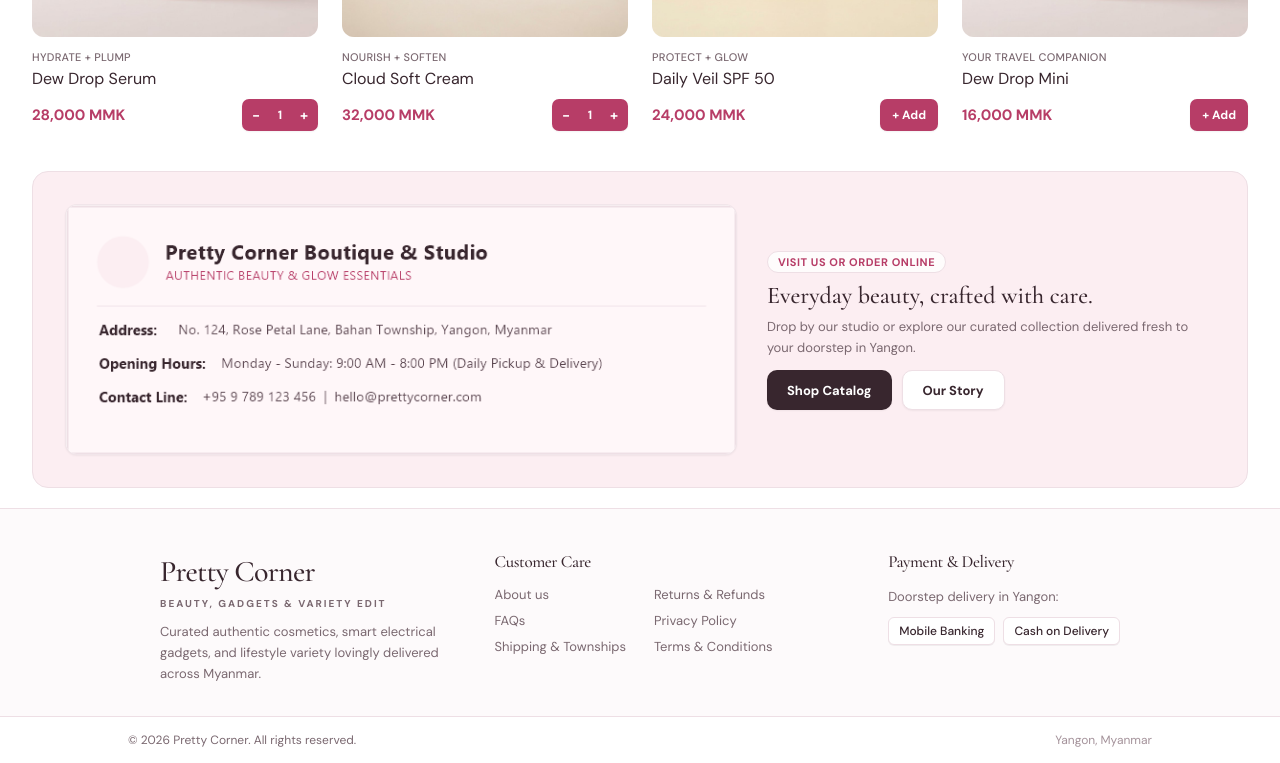
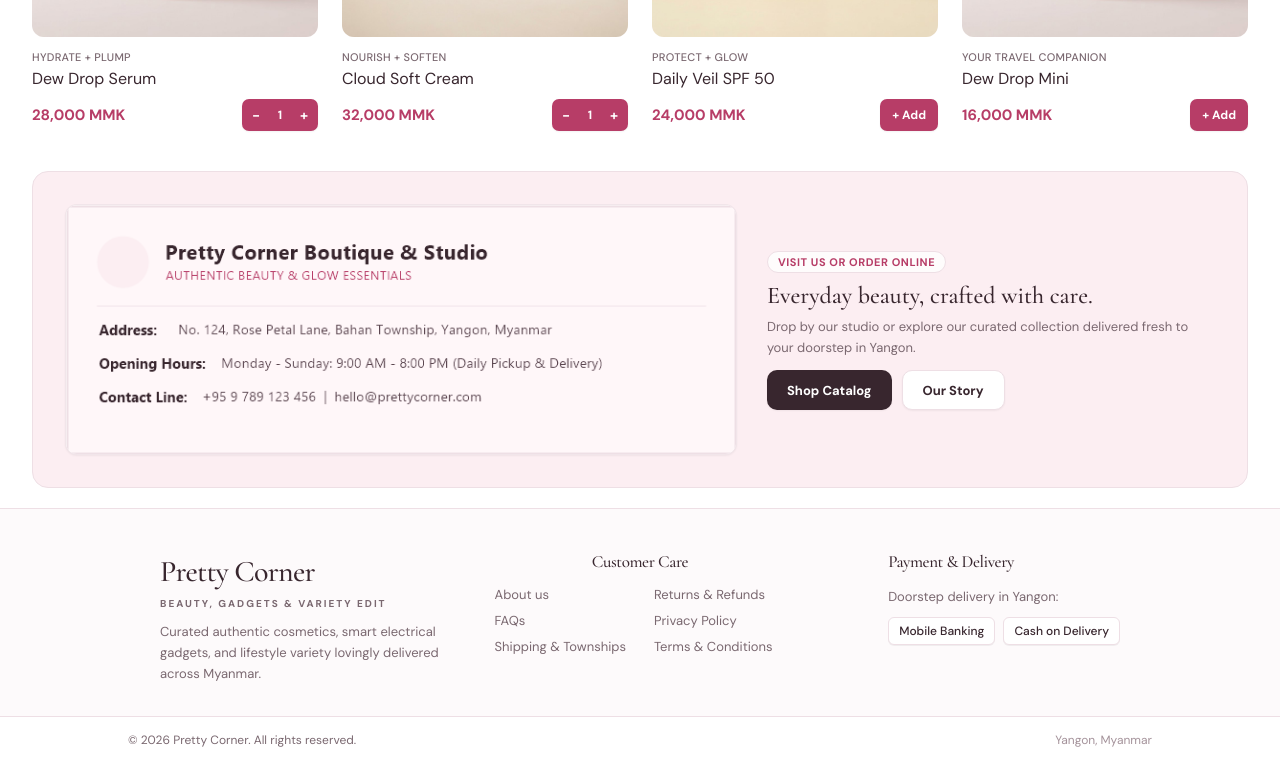
Before and after one commit to TheinMinHtet/Pretty_Corner, a Next.js app: page / in a window 1280 px wide. Shown: the part 1132-1895 px from the top of the page. Built offline with nearby package versions, Linux system fonts and the light colour scheme.

Commit message:
style(footer): center Customer Care heading over 3x3 links

```diff
--- a/src/components/Footer.tsx
+++ b/src/components/Footer.tsx
@@ -28,7 +28,7 @@ export default function Footer() {
           {/* Column 2: Customer Care (Centered with balanced 3 & 3 links) */}
           <div className="sm:col-span-1 md:col-span-1 flex flex-col md:items-center">
             <div className="w-fit">
-              <h4 className="font-serif text-[16px] sm:text-[17px] font-medium text-[#38262e] mb-2.5 sm:mb-3 tracking-tight">
+              <h4 className="font-serif text-[16px] sm:text-[17px] font-medium text-[#38262e] mb-2.5 sm:mb-3 tracking-tight text-center">
                 Customer Care
               </h4>
               <ul className="grid grid-cols-2 gap-x-5 sm:gap-x-7 gap-y-2 text-[12px] sm:text-[13px] text-[#7a6870] leading-snug">
```
